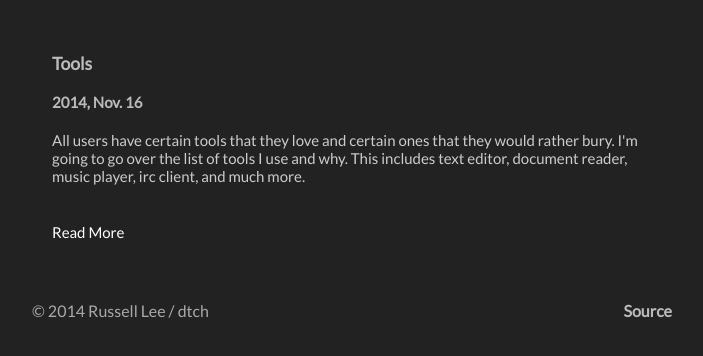
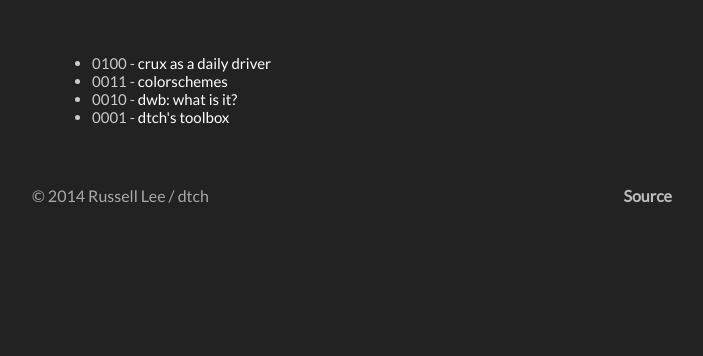
Before and after one commit to dtch-/site, a plain HTML site: page index.html in a window 1280 px wide. Shown: the part 164-520 px from the top of the page, without its empty margins (288-991 px from the left). Drawn offline with nearby package versions, Linux system fonts and the light colour scheme; some packages are replaced by stand-ins of ours.

Commit message:
Updated to include /2014/12/crux.html

```diff
--- a/index.html
+++ b/index.html
@@ -4,8 +4,6 @@
         <title>/dev/dtch</title>
         <link rel="stylesheet" type="text/css" href="/css/main.css" />
         <link rel="stylesheet" type="text/css" href="/css/monokai.css" />
-            <script type="text/javascript" src="http://cdn.mathjax.org/mathjax/latest/MathJax.js?config=TeX-AMS-MML_HTMLorMML">
-            </script>
         <meta name=viewport content="width=device-width, initial-scale=1" charset="utf-8">
     </head>
 
@@ -28,13 +26,12 @@
             </header>
 <hr style="clear: both; visibility: hidden;" />
     <div class="content">
-        <h3>Tools</h3>
-            <h4>2014, Nov. 16</h4>
-            <p>All users have certain tools that they love and certain ones that
-            they would rather bury. I'm going to go over the list of tools I use
-            and why. This includes text editor, document reader, music player,
-            irc client, and much more.</p><br/>
-            <p><a href="/2014/11/tools.html">Read More</a></p>
+    <ul>
+        <li>0100 - <a href="/2014/12/crux.html">crux as a daily driver</a></li>
+        <li>0011 - <a href="/2014/11/colors.html">colorschemes</a></li>
+        <li>0010 - <a href="/2014/11/dwb.html">dwb: what is it?</a></li>
+        <li>0001 - <a href="/2014/11/tools.html">dtch's toolbox</a></li>
+    </ul>
     </div>
         </main>
     </div>
```
